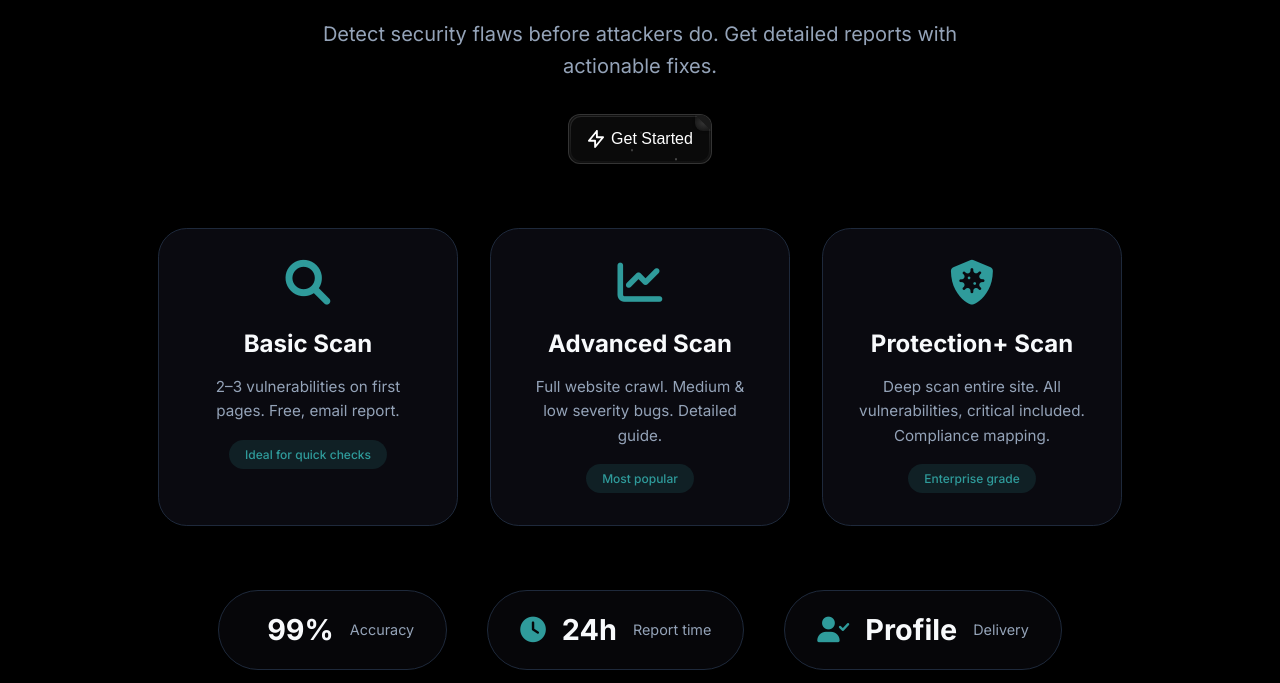
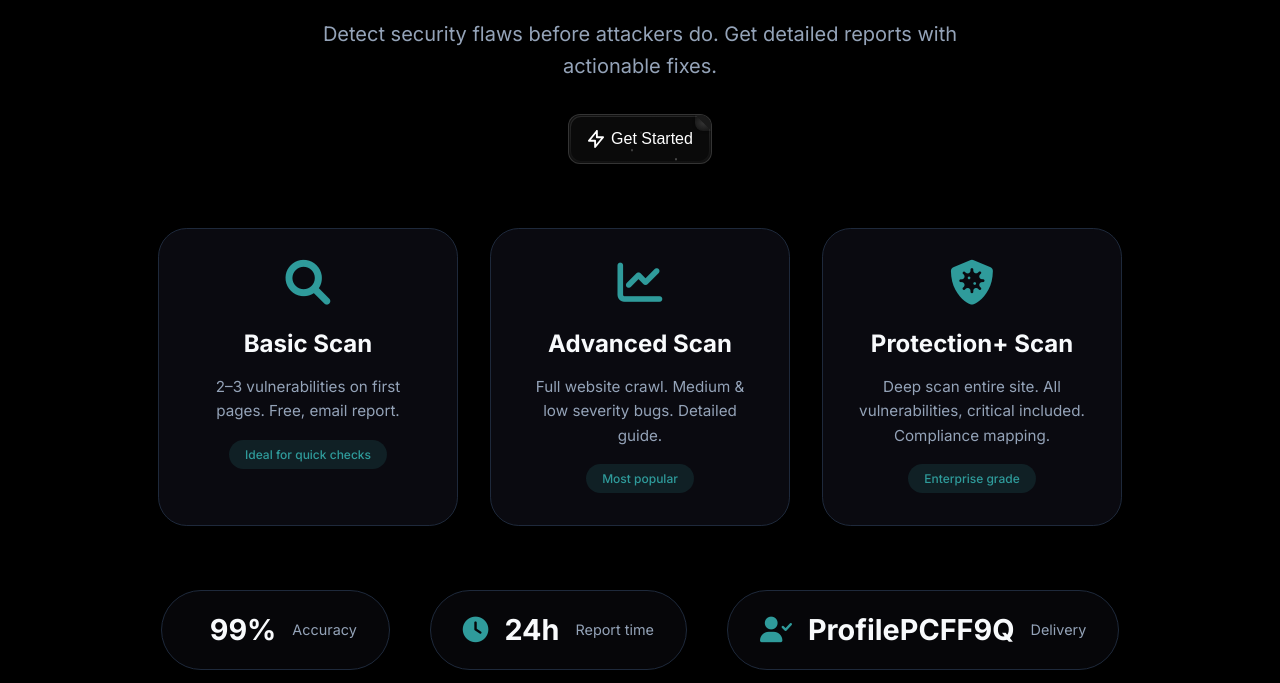
Before and after one commit to Hitesh200906/nexus-security, a plain HTML site: page index.html in a window 1280 px wide. Shown: the part 269-952 px from the top of the page. Drawn offline with Linux system fonts and the light colour scheme.

Commit message:
Update profile information in index.html

```diff
--- a/index.html
+++ b/index.html
@@ -99,7 +99,7 @@
             </div>
             <div class="info-item">
                 <i class="fas fa-user-check"></i>
-                <span class="info-number">Profile</span>
+                <span class="info-number">ProfilePCFF9Q</span>
                 <span class="info-label">Delivery</span>
             </div>
         </div>
```
